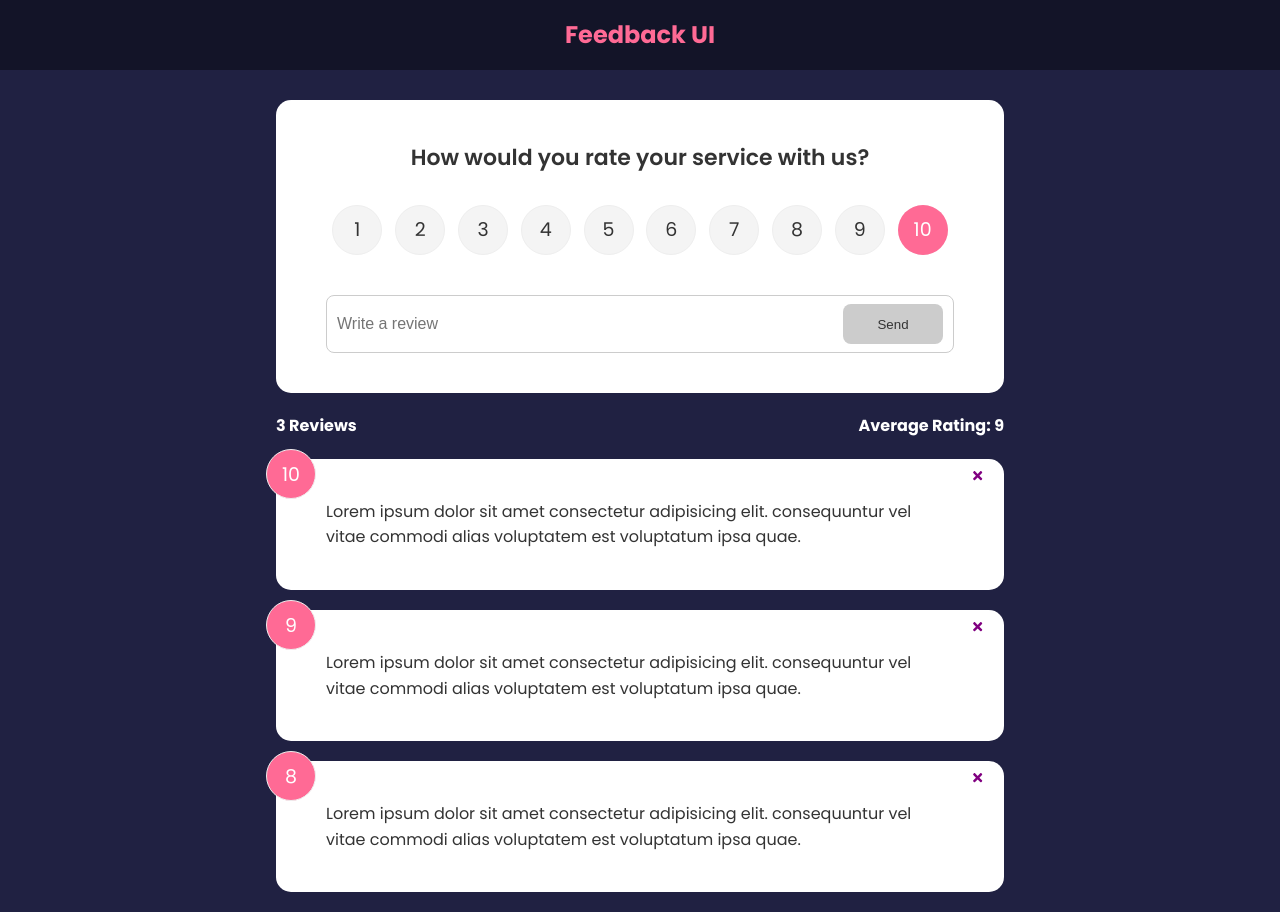
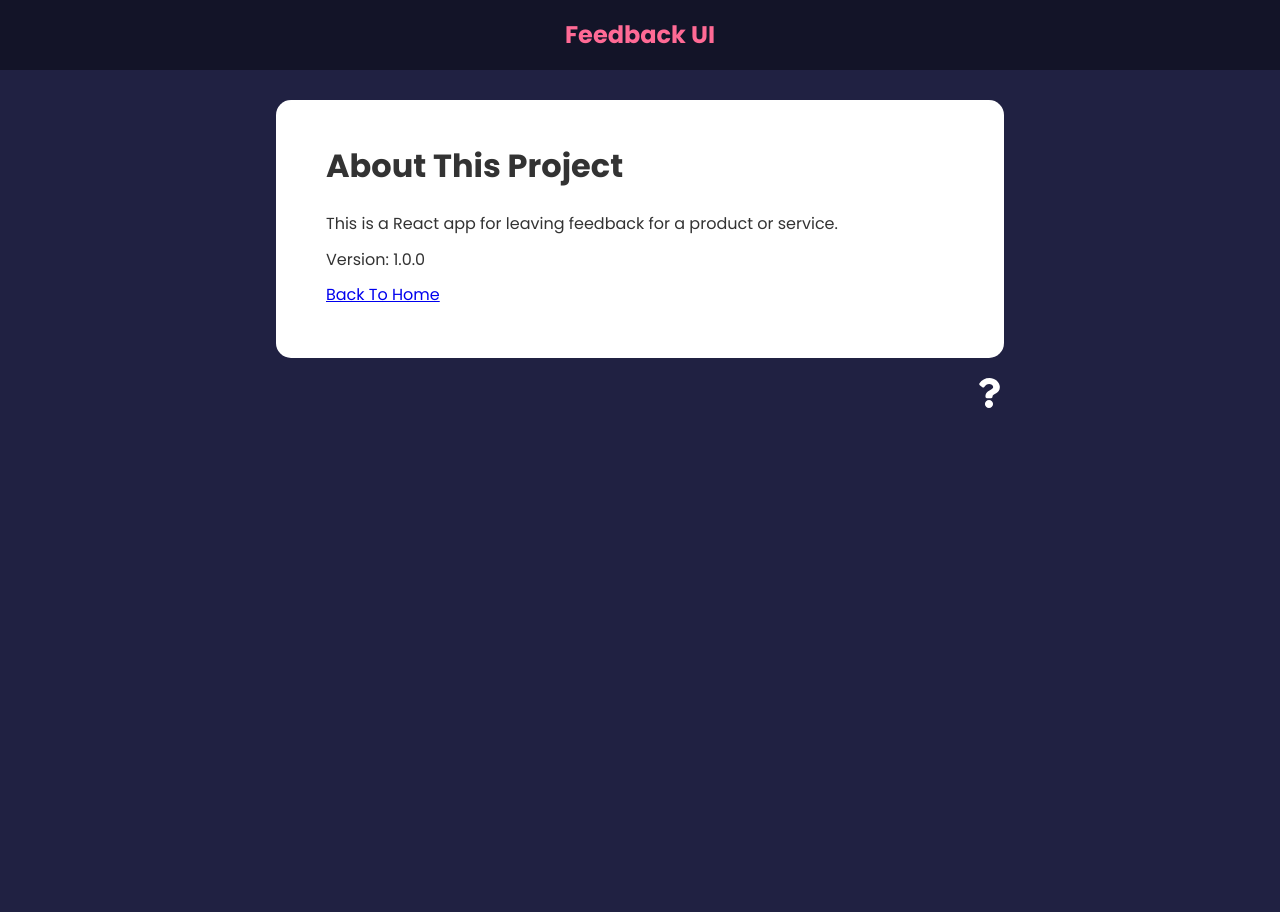
Before and after one commit to jeffjnunez/jeff-feedback-app, a React (Create React App) app: page /about in a window 1280 px wide. After the commit the page ends 800 px from the top, so only its background shows below. Built offline with nearby package versions, Linux system fonts and the light colour scheme.

Commit message:
added routes

```diff
--- a/package.json
+++ b/package.json
@@ -10,6 +10,7 @@
     "react": "^17.0.2",
     "react-dom": "^17.0.2",
     "react-icons": "^4.3.1",
+    "react-router-dom": "^6.2.2",
     "react-scripts": "5.0.0",
     "uuid": "^8.3.2",
     "web-vitals": "^2.1.4"
--- a/src/App.js
+++ b/src/App.js
@@ -1,10 +1,14 @@
 import { v4 as uuidv4 } from 'uuid';
+import { BrowserRouter as Router, Routes, Route } from 'react-router-dom';
 import { useState } from 'react';
 import Header from './components/Header';
 import FeedbackList from './components/FeedbackList';
-import FeedbackData from './data/FeedbackData';
 import FeedbackStats from './components/FeedbackStats';
 import FeedbackForm from './components/FeedbackForm';
+import AboutIconLink from './components/AboutIconLink';
+import AboutPage from './pages/AboutPage';
+
+import FeedbackData from './data/FeedbackData';
 
 const App = () => {
     const [feedback, setFeedback] = useState(FeedbackData);
@@ -21,14 +25,25 @@
     };
 
     return (
-        <>
+        <Router>
             <Header />
             <div className='container'>
-                <FeedbackForm handleAdd={addFeedback} />
-                <FeedbackStats feedback={feedback} />
-                <FeedbackList feedback={feedback} handleDelete={deleteFeedback} />
+                <Routes>
+                    <Route path='/' element={
+                        <>
+                            <FeedbackForm handleAdd={addFeedback} />
+                            <FeedbackStats feedback={feedback} />
+                            <FeedbackList
+                                feedback={feedback}
+                                handleDelete={deleteFeedback}
+                            />
+                        </>
+                    } />
+                    <Route path='/about' element={<AboutPage />} />
+                </Routes>
+                <AboutIconLink />
             </div>
-        </>
+        </Router>
     );
 }
 
--- /dev/null
+++ b/src/components/AboutIconLink.jsx
@@ -0,0 +1,14 @@
+import { FaQuestion } from 'react-icons/fa';
+import { Link } from 'react-router-dom';
+
+const AboutIconLink = () => {
+    return (
+        <div className='about-link'>
+            <Link to='/about'>
+                <FaQuestion size={30} />
+            </Link>
+        </div>
+    );
+};
+
+export default AboutIconLink;
--- /dev/null
+++ b/src/pages/AboutPage.jsx
@@ -0,0 +1,19 @@
+import Card from '../components/shared/Card';
+import { Link } from 'react-router-dom';
+
+const AboutPage = () => {
+  return (
+    <Card>
+        <div className='about'>
+            <h1>About This Project</h1>
+            <p>This is a React app for leaving feedback for a product or service.</p>
+            <p>Version: 1.0.0</p>
+            <p>
+                <Link to='/'>Back To Home</Link>
+            </p>
+        </div>
+    </Card>
+  );
+}
+
+export default AboutPage;
```
Also changed, not shown: 1 other file (tests, documents, lock files or other folders).
